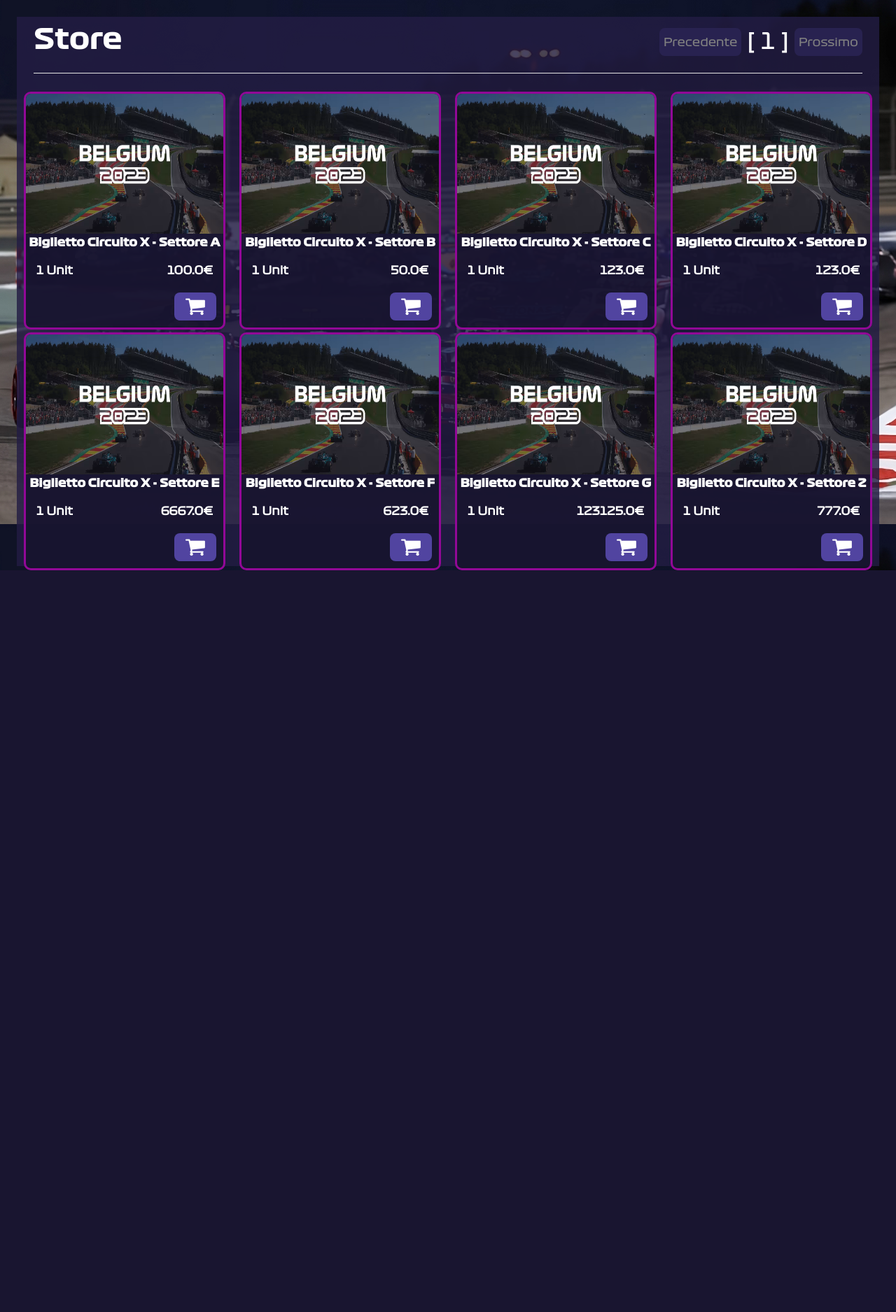
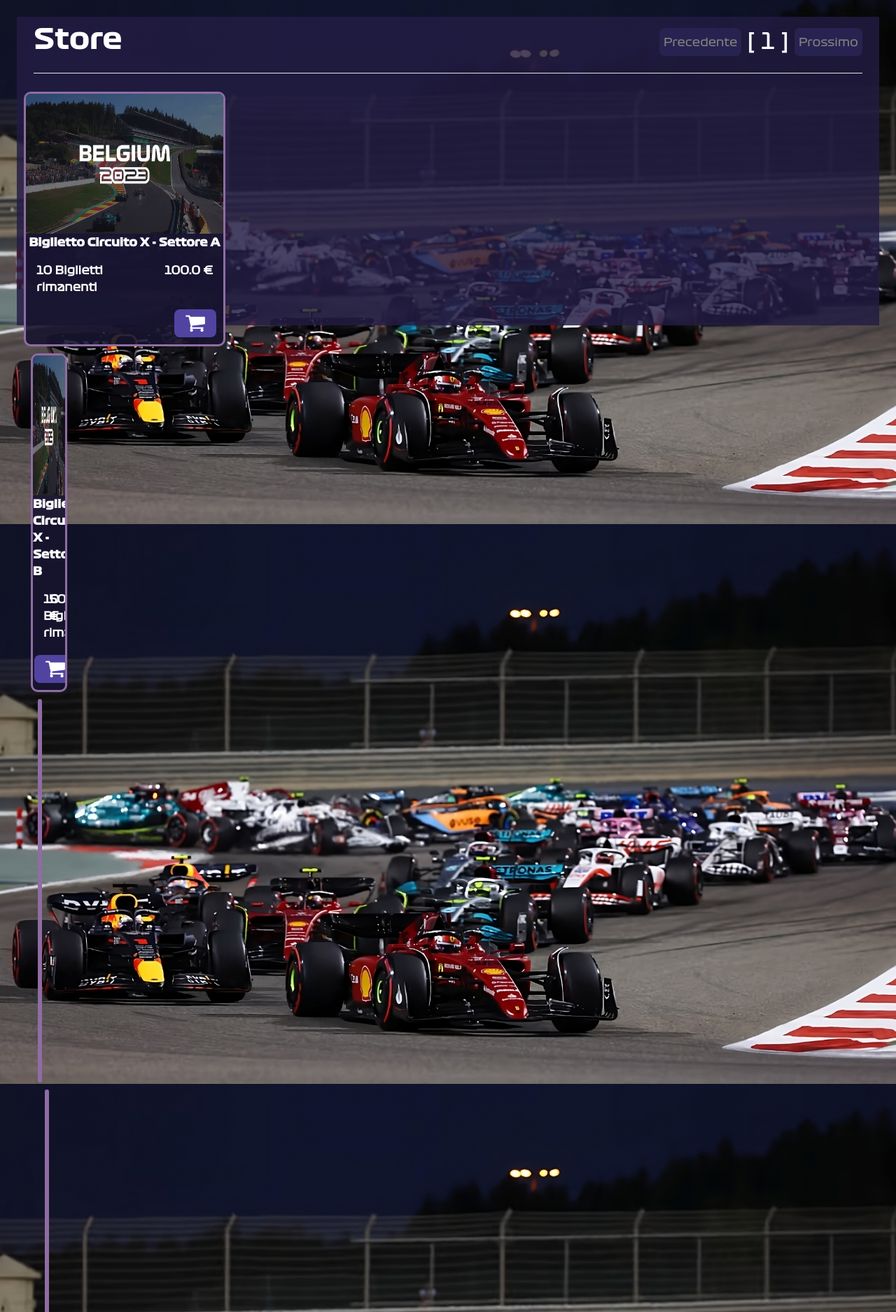
Before and after one commit to Anrighe/Progetto-Tecnologie-Web-2022-2023, a Django app: page /store/ in a window 1280 px wide. Shown: the part 51-1926 px from the top of the page at 70% size. Before the commit the page ends 866 px from the top, so only its background shows below. Run offline with Django 4.2, Linux system fonts and the light colour scheme; data comes from the database, SQL or seed files in the repository; some libraries are stand-ins or nearby versions.

Commit message:
minor change + removed unused code

```diff
--- a/F1/static/css/style_store.css
+++ b/F1/static/css/style_store.css
@@ -56,7 +56,7 @@
     font-weight: bold;
     color: white;
     overflow: hidden;
-    border: solid 3px rgb(146, 8, 151);
+    border: solid 3px rgb(143, 109, 163);
 }
 
 .product-preview-image
--- a/F1/templates/store/store.html
+++ b/F1/templates/store/store.html
@@ -56,98 +56,32 @@
                         <a class="product-info" href="/">
 
                             <img class="mx-auto product-preview-image" src="{% static 'images\circuits\previews\Belgian_Grand_Prix.png' %}">
+
                             <div class="" style="display: flex;">
                                 <p class="f1-font-bold mx-auto" >{{ tipologia_biglietto.titolo }}</p>
                             </div>
 
                             <div class="row">
-                                <p class="col-6 " style="text-align: left;  left: 15px;">1 Unit</p>
+                                <p class="col-6" style="text-align: left;  left: 15px;">10 Biglietti rimanenti</p>
 
-                                <p class="col-6" style="text-align: right;  right: 15px;">{{ tipologia_biglietto.prezzo }}€</p>
+                                <p class="col-6" style="text-align: right;  right: 15px;">{{ tipologia_biglietto.prezzo }} €</p>
                             </div>
-
-
 
                             <div class="d-flex align-items-center justify-content-between">
                                 <a href="#" class=" f1-font-regular">
                                     <button class="f1-font-regular" style="width: 60px; height:40px; margin-right: 10px; margin-bottom: 10px;">
                                         <i class="fa fa-shopping-cart" style="font-size: 30px;"></i>
                                     </button>
-
-
                                 </a>
                             </div>
+                        </a>
 
-
-                            </div>
-                        </a>
                     </div>
                 {% endfor %}
 
             </div>
         </div>
 
-        <!--
-        {% for tipologia_biglietto in tipologie_biglietti %}
-            <a href="" class="ml-4 mr-4 mb-2">
-                <div>
-                    <img class="" src="{% static 'images/registration/utente_registrazione.jpg' %}">
-                    <i class="icon icon-play video-icon"></i>
-                </div>
-                <div class="mt-2">
-                    <p class="highlight-name f1-font-regular">{{ tipologia_biglietto.titolo }}</p>
-                </div>
-            </a>
-
-        {% endfor %}-->
-
-
-
-
-        <!--
-        <div class="tab-content" id="nav-tabContent">
-            <div class="tab-pane fade show active" id="nav-all" role="tabpanel" aria-labelledby="nav-all-tab">
-
-              <div class="product-grid row row-cols-1 row-cols-sm-2 row-cols-md-3 row-cols-lg-4 row-cols-xl-5">
-
-                <div class="col">
-                  <div class="product-item">
-                    <a href="#" class="btn-wishlist"><svg width="24" height="24"><use xlink:href="#heart"></use></svg></a>
-                    <figure>
-                      <a href="product-single.html" title="Product Title">
-                        <img src="{% static 'images/registration/utente_registrazione.jpg' %}" class="tab-image">
-                      </a>
-                    </figure>
-                    <h3>Sunstar Fresh Melon Juice</h3>
-                    <span class="qty">1 Unit</span><span class="rating"><svg width="24" height="24" class="text-primary"><use xlink:href="#star-solid"></use></svg> 4.5</span>
-                    <span class="price">$18.00</span>
-                    <div class="d-flex align-items-center justify-content-between">
-                      <div class="input-group product-qty">
-                          <span class="input-group-btn">
-                              <button type="button" class="quantity-left-minus btn btn-danger btn-number" data-type="minus" data-field="">
-                                <svg width="16" height="16"><use xlink:href="#minus"></use></svg>
-                              </button>
-                          </span>
-                          <input type="text" id="quantity" name="quantity" class="form-control input-number" value="10" min="1" max="100">
-                          <span class="input-group-btn">
-                              <button type="button" class="quantity-right-plus btn btn-success btn-number" data-type="plus" data-field="">
-                                  <svg width="16" height="16"><use xlink:href="#plus"></use></svg>
-                              </button>
-                          </span>
-                      </div>
-                      <a href="#" class="nav-link">Add to Cart <iconify-icon icon="uil:shopping-cart"></iconify-icon></a>
-                    </div>
-                  </div>
-                </div>
-
-              </div>
-
-            </div>
-        </div>-->
-
-
-
-
     </div>
 </div>
 
```
